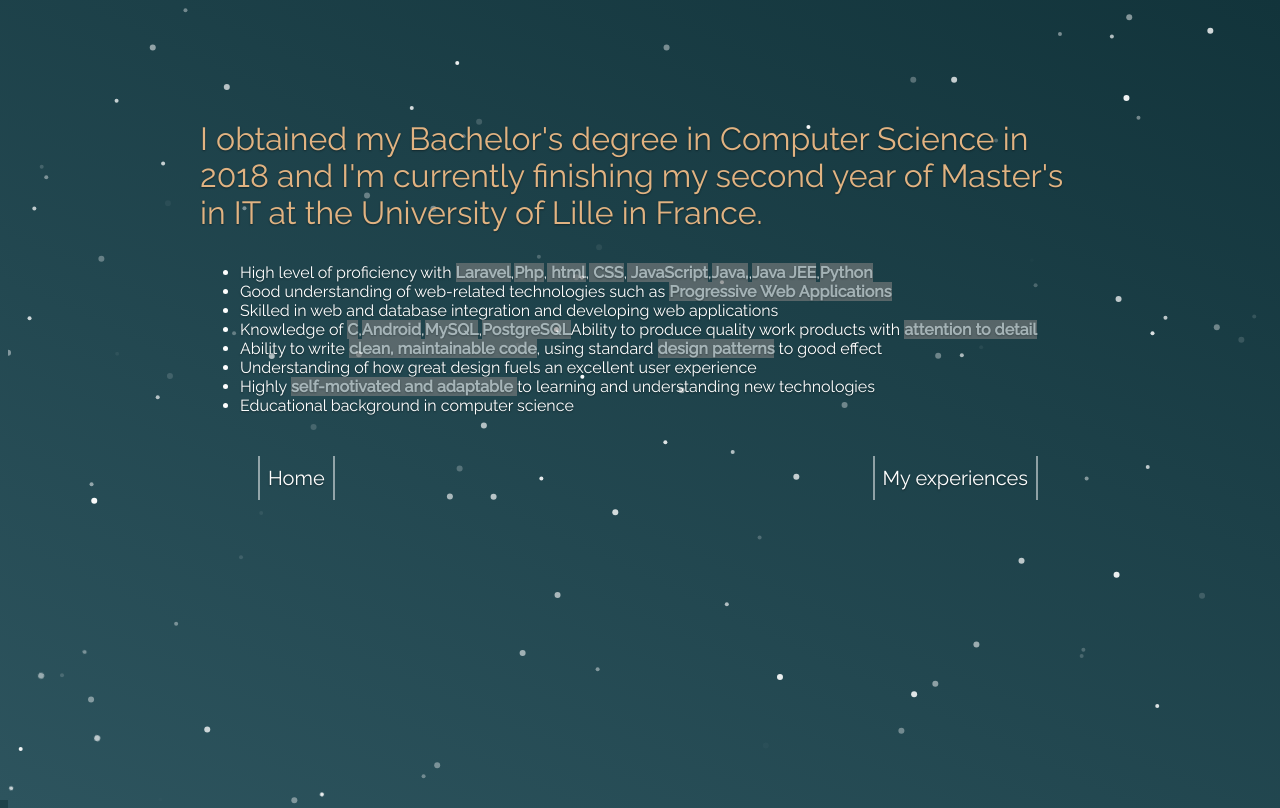
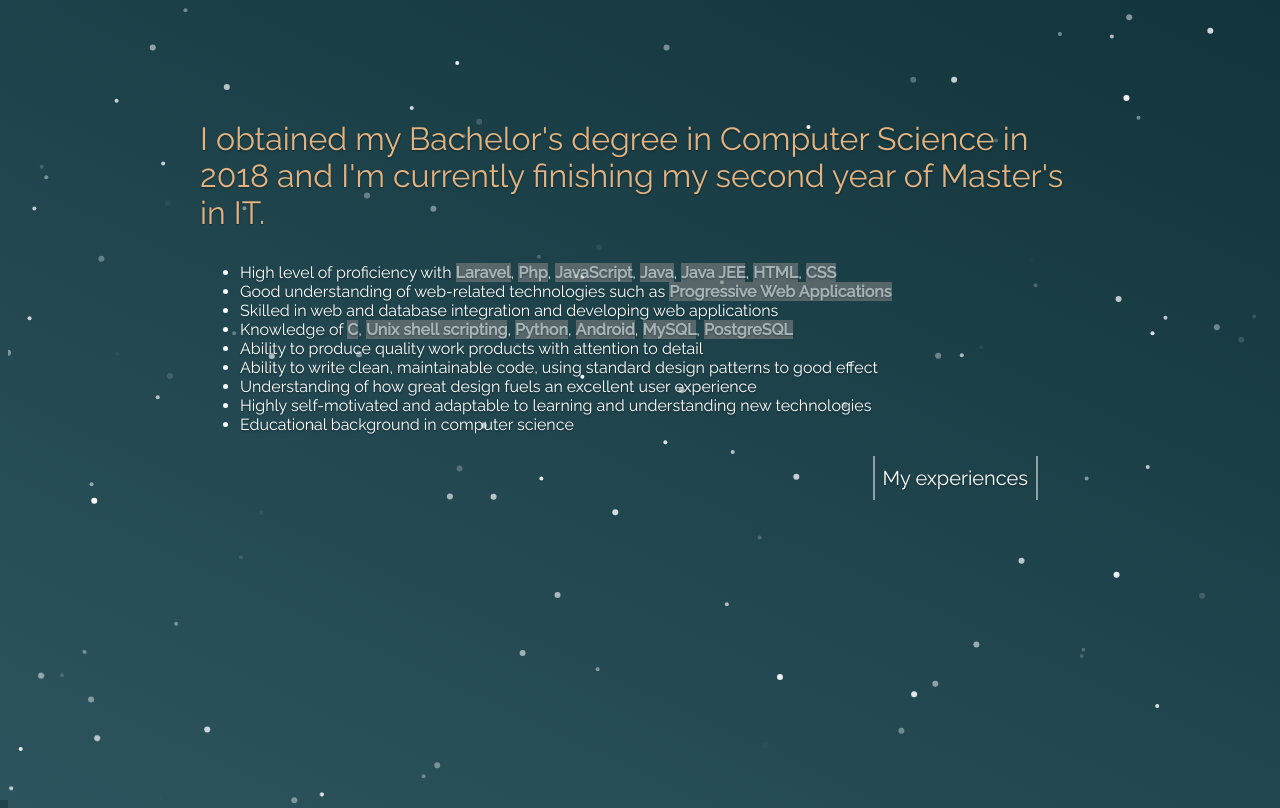
Before and after one commit to sarahetu/sarahetu.github.io, a plain HTML site: page skills.html in a window 1280 px wide. Drawn offline with nearby package versions, Linux system fonts and the light colour scheme.

Commit message:
Update skills.html

```diff
--- a/skills.html
+++ b/skills.html
@@ -16,24 +16,21 @@
       <div class="content">
             <p class="text">
                 I obtained my Bachelor's degree in Computer Science in 2018 and I'm currently finishing my second year of
-                Master's in IT at the University of Lille in France.</p>
+                Master's in IT.</p>
 
-            <ul class="competences-space">
-                  <li> High level of proficiency with <strong>Laravel</strong>,<strong>Php</strong>,<strong> html</strong>,<strong> CSS</strong>,<strong> JavaScript</strong>,<strong>Java,</strong>,<strong>Java JEE</strong>,<strong>Python</strong></li>
-                  <li> Good understanding of web-related technologies such as <strong>Progressive Web Applications</strong></li>
-                  <li> Skilled in web and database integration and developing web applications </li>
-                  <li> Knowledge of <strong>C</strong>,<strong>Android</strong>,<strong>MySQL</strong>,<strong>PostgreSQL</strong> </li>
-            </ul>
             <ul class="competences">
-                    <li> Ability to produce quality work products with <strong>attention to detail</strong></li>
-                    <li> Ability to write <strong>clean, maintainable code</strong>, using standard <strong>design patterns</strong> to good effect</li>
-                    <li> Understanding of how great design fuels an excellent user experience</li>
-                    <li> Highly <strong>self-motivated and adaptable </strong>to learning and understanding new technologies </li>
-                    <li> Educational background in computer science </li>
+                <li> High level of proficiency with <strong>Laravel</strong>, <strong>Php</strong>, <strong>JavaScript</strong>, <strong>Java</strong>, <strong>Java JEE</strong>, <strong>HTML</strong>, <strong>CSS</strong></li>
+                <li> Good understanding of web-related technologies such as <strong>Progressive Web Applications</strong></li>
+                <li> Skilled in web and database integration and developing web applications </li>
+                <li> Knowledge of <strong>C</strong>, <strong>Unix shell scripting</strong>, <strong>Python</strong>, <strong>Android</strong>, <strong>MySQL</strong>, <strong>PostgreSQL</strong> </li>
+                <li> Ability to produce quality work products with attention to detail</li>
+                <li> Ability to write clean, maintainable code, using standard design patterns to good effect</li>
+                <li> Understanding of how great design fuels an excellent user experience</li>
+                <li> Highly self-motivated and adaptable to learning and understanding new technologies </li>
+                <li> Educational background in computer science </li>
             </ul>
 
             <div class="cont teal borderYtoX">
-                <h3 class="home"><a href="index.html">Home</a></h3>
                 <h3 class="next"><a href="experiences.html">My experiences</a></h3>
             </div>
         </div>
```
